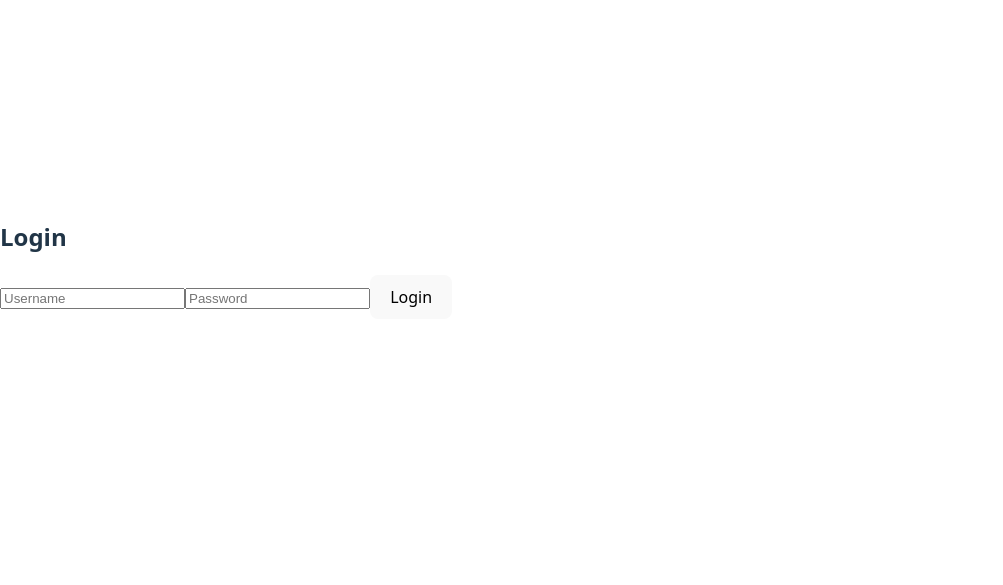
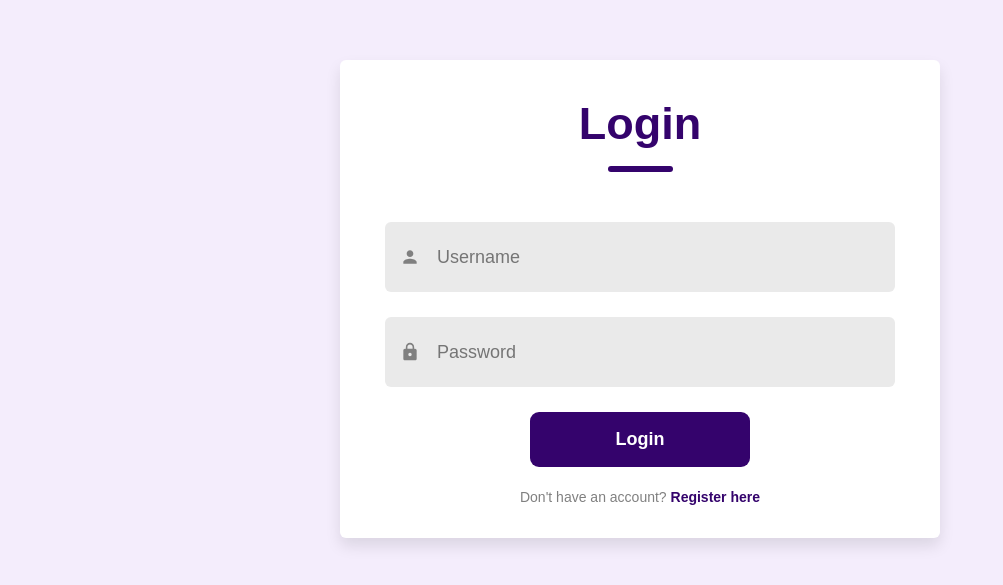
Before and after one commit to RachelliAA/FullStack5, a React (Vite) app in the folder fullstack5/: page / in a window 1280 px wide. Shown: the part 141-726 px from the top of the page, without its empty margins (0-1003 px from the left). Built offline with nearby package versions, Linux system fonts and the light colour scheme.

Commit message:
Login/Register/RegisterDetails css

```diff
--- a/fullstack5/package.json
+++ b/fullstack5/package.json
@@ -15,6 +15,7 @@
     "json-server": "^1.0.0-beta.3",
     "react": "^19.1.0",
     "react-dom": "^19.1.0",
+    "react-icons": "^5.5.0",
     "react-router-dom": "^7.6.0"
   },
   "devDependencies": {
--- a/fullstack5/src/components/LogIn.jsx
+++ b/fullstack5/src/components/LogIn.jsx
@@ -2,6 +2,9 @@
 import { useState } from 'react';
 import axios from 'axios';
 import { useNavigate } from 'react-router-dom';
+
+import { MdPerson, MdLock } from 'react-icons/md';
+import classes from './Login.module.css';
 
 
 function Login() {
@@ -35,23 +38,48 @@ function Login() {
     };
 
     return (
-        <form onSubmit={handleLogin}>
-            <h2>Login</h2>
+        <div className={classes.body}>
+            <div className={classes.container}>
+                <div className={classes.header}>
+                    <div className={classes.text}>Login</div>
+                    <div className={classes.underLine}></div>
+                </div>
+
+                <form onSubmit={handleLogin} className={classes.inputs}>
+                    {/* Username input */}
+                    <div className={classes.input}>
+                        <MdPerson className={classes.icon} />
                         <input
                             type="text"
                             placeholder="Username"
                             value={username}
                             onChange={(e) => setUsername(e.target.value)}
                         />
+                    </div>
+
+                    {/* Password input */}
+                    <div className={classes.input}>
+                        <MdLock className={classes.icon} />
                         <input
                             type="password"
                             placeholder="Password"
                             value={password}
                             onChange={(e) => setPassword(e.target.value)}
                         />
-            <button type="submit">Login</button>
-            {error && <p>{error}</p>}
+                    </div>
+                    {error && <p style={{ color: 'red', textAlign: 'center' }}>{error}</p>}
+
+                    <button type="submit" className={classes.submit} >Login</button>
                 </form>
+
+                <div className={classes.link}>
+                    Don't have an account?&nbsp;
+                    <span onClick={() => navigate('/register')} style={{ cursor: 'pointer', color: '#34036c', fontWeight: 'bold' }}>
+                        Register here
+                    </span>
+                </div>
+            </div>
+        </div>
     );
 }
 
--- /dev/null
+++ b/fullstack5/src/components/Login.module.css
@@ -0,0 +1,133 @@
+body {
+    font-family: sans-serif;
+    margin: 0;
+    min-height: 100vh;
+    background-color: #f4edfc;
+    display: flex;
+    align-items: center;
+    justify-content: center;
+    padding: 40px 20px;
+}
+
+.container {
+    display: flex;
+    flex-direction: column;
+    margin: auto;
+    width: 600px;
+    background-color: #fff;
+    padding-bottom: 30px;
+    border-radius: 6px;
+    box-shadow: 0 8px 15px rgba(0, 0, 0, 0.1);
+}
+
+.header {
+    display: flex;
+    flex-direction: column;
+    align-items: center;
+    gap: 9px;
+    width: 100%;
+    margin-top: 30px;
+}
+
+.text {
+    color: #34036c;
+    font-size: 45px;
+    font-weight: bold;
+}
+
+.underLine {
+    width: 65px;
+    height: 6px;
+    background: #34036c;
+    border-radius: 9px;
+}
+
+.inputs {
+    margin-top: 50px;
+    display: flex;
+    flex-direction: column;
+    gap: 25px;
+}
+
+.input {
+    display: flex;
+    align-items: center;
+    margin: auto;
+    width: 480px;
+    height: 70px;
+    background: #eaeaea;
+    border-radius: 6px;
+    padding: 0 15px;
+}
+
+.input .icon {
+    margin-right: 15px;
+    font-size: 20px;
+    color: gray;
+}
+
+.input input {
+    flex: 1;
+    height: 50px;
+    background: transparent;
+    border: none;
+    outline: none;
+    color: gray;
+    font-size: 18px;
+}
+
+.submit {
+    display: flex;
+    justify-content: center;
+    align-items: center;
+    margin: auto;
+    width: 220px;
+    height: 55px;
+    background: #34036c;
+    color: white;
+    border-radius: 9px;
+    font-size: 18px;
+    font-weight: 700;
+    cursor: pointer;
+    border: none;
+    transition: background 0.3s;
+}
+
+.submit:hover {
+    background: #4d0d91;
+}
+
+.link {
+    display: flex;
+    justify-content: center;
+    margin-top: 20px;
+    color: gray;
+    font-size: 14px;
+}
+
+.link a {
+    color: #34036c;
+    text-decoration: none;
+    font-weight: bold;
+}
+
+.link a:hover {
+    text-decoration: underline;
+}
+
+
+
+.sectionTitle {
+    color: #34036c;
+    font-size: 25px;
+    font-weight: bold;
+    margin-bottom: 0;
+    margin-right: 10px;
+}
+
+.addressGrid {
+    display: grid;
+    grid-template-columns: 1fr 1fr;
+    gap: 15px;
+    margin-bottom: 20px;
+}
--- a/fullstack5/src/components/Register.jsx
+++ b/fullstack5/src/components/Register.jsx
@@ -1,6 +1,9 @@
 import { useState } from 'react';
 import axios from 'axios';
 import { useNavigate } from 'react-router-dom';
+
+import { MdPerson, MdLock } from 'react-icons/md';
+import classes from './login.module.css';
 
 function Register() {
 
@@ -40,9 +43,15 @@ function Register() {
     };
 
     return (
-        <form onSubmit={handleRegister}>
-            <h2>Register</h2>
+        <div className={classes.container}>
+            <div className={classes.header}>
+                <div className={classes.text}>Register</div>
+                <div className={classes.underLine}></div>
+            </div>
 
+            <form className={classes.inputs} onSubmit={handleRegister}>
+                <div className={classes.input}>
+                    <MdPerson className={classes.icon} />
                     <input
                         type="text"
                         placeholder="Username"
@@ -50,7 +59,10 @@ function Register() {
                         onChange={(e) => setUsername(e.target.value)}
                         required
                     />
+                </div>
 
+                <div className={classes.input}>
+                    <MdLock className={classes.icon} />
                     <input
                         type="password"
                         placeholder="Password"
@@ -58,7 +70,10 @@ function Register() {
                         onChange={(e) => setPassword(e.target.value)}
                         required
                     />
+                </div>
 
+                <div className={classes.input}>
+                    <MdLock className={classes.icon} />
                     <input
                         type="password"
                         placeholder="Verify Password"
@@ -66,10 +81,20 @@ function Register() {
                         onChange={(e) => setVerifyPassword(e.target.value)}
                         required
                     />
+                </div>
 
-            <button type="submit">Continue</button>
-            {error && <p>{error}</p>}
+                <button type="submit" className={classes.submit}>Register Details</button>
+
+                {error && <p style={{ color: 'red', textAlign: 'center' }}>{error}</p>}
             </form>
+
+            <div className={classes.link}>
+                Don't have an account?&nbsp;
+                <span onClick={() => navigate('/login')} style={{ cursor: 'pointer', color: '#34036c', fontWeight: 'bold' }}>
+                    Login here
+                </span>
+            </div>
+        </div>
     );
 }
 
--- a/fullstack5/src/components/RegisterDetails.jsx
+++ b/fullstack5/src/components/RegisterDetails.jsx
@@ -1,6 +1,8 @@
 import { useState, useEffect } from 'react';
 import { useNavigate } from 'react-router-dom';
 import axios from 'axios';
+
+import classes from './registerDetails.module.css';
 
 function RegisterDetails() {
 
@@ -79,31 +81,71 @@ function RegisterDetails() {
 
     // Form for entering detailed user information
     return (
-    <form onSubmit={handleSubmit}>
-      <h2>Complete Your Profile</h2>
 
+
+        <form onSubmit={handleSubmit} className={classes.container}>
+            <div className={classes.text}>Complete Your Profile</div>
+
+            <div className={classes.sectionTitle}>Basic Information</div>
+            <div className={classes.grid}>
+                <div className={classes.inputGroup}>
                     <input placeholder="Full Name" value={name} onChange={(e) => setName(e.target.value)} required />
+                </div>
+                <div className={classes.inputGroup}>
                     <input placeholder="Email" value={email} onChange={(e) => setEmail(e.target.value)} required />
+                </div>
+            </div>
 
-      <h4>Address</h4>
+            <div className={classes.sectionTitle}>Address</div>
+            <div className={classes.grid}>
+                <div className={classes.inputGroup}>
                     <input placeholder="Street" value={street} onChange={(e) => setStreet(e.target.value)} />
+                </div>
+                <div className={classes.inputGroup}>
                     <input placeholder="Suite" value={suite} onChange={(e) => setSuite(e.target.value)} />
+                </div>
+                <div className={classes.inputGroup}>
                     <input placeholder="City" value={city} onChange={(e) => setCity(e.target.value)} />
+                </div>
+                <div className={classes.inputGroup}>
                     <input placeholder="Zipcode" value={zipcode} onChange={(e) => setZipcode(e.target.value)} />
+                </div>
+                <div className={classes.inputGroup}>
                     <input placeholder="Latitude" value={lat} onChange={(e) => setLat(e.target.value)} />
+                </div>
+                <div className={classes.inputGroup}>
                     <input placeholder="Longitude" value={lng} onChange={(e) => setLng(e.target.value)} />
+                </div>
+            </div>
 
-      <h4>Contact Info</h4>
-      <input placeholder="Phone" value={phone} onChange={(e) => setPhone(e.target.value)} required/>
+            <div className={classes.sectionTitle}>Contact Info</div>
+            <div className={classes.grid}>
+                <div className={classes.inputGroup}>
+                    <input placeholder="Phone" value={phone} onChange={(e) => setPhone(e.target.value)} required />
+                </div>
+                <div className={classes.inputGroup}>
                     <input placeholder="Website (used as password)" value={website} onChange={(e) => setWebsite(e.target.value)} required />
+                </div>
+            </div>
 
-      <h4>Company Info</h4>
+            <div className={classes.sectionTitle}>Company Info</div>
+            <div className={classes.grid}>
+                <div className={classes.inputGroup}>
                     <input placeholder="Company Name" value={companyName} onChange={(e) => setCompanyName(e.target.value)} />
+                </div>
+                <div className={classes.inputGroup}>
                     <input placeholder="Catch Phrase" value={catchPhrase} onChange={(e) => setCatchPhrase(e.target.value)} />
+                </div>
+                <div className={classes.inputGroup}>
                     <input placeholder="Business (bs)" value={bs} onChange={(e) => setBs(e.target.value)} />
+                </div>
+            </div>
 
+            <div className={classes.grid}>
                 <button type="submit">Finish Registration</button>
+            </div>
         </form>
+
     );
 }
 
--- /dev/null
+++ b/fullstack5/src/components/RegisterDetails.module.css
@@ -0,0 +1,60 @@
+.container {
+    padding: 30px;
+    display: flex;
+    flex-direction: column;
+    margin: auto;
+    width: 600px;
+    background-color: #fff;
+    padding-bottom: 30px;
+    border-radius: 6px;
+    box-shadow: 0 8px 15px rgba(0, 0, 0, 0.1);
+}
+
+.text {
+    text-align: center;
+    margin-bottom: 30px;
+    color: #34036c;
+    font-size: 45px;
+    font-weight: bold;
+}
+
+.sectionTitle {
+    font-size: 20px;
+    font-weight: bold;
+    color: #34036c;
+    margin-top: 30px;
+    margin-bottom: 10px;
+}
+
+.grid {
+    display: grid;
+    grid-template-columns: 1fr 1fr;
+    gap: 15px;
+    margin-bottom: 20px;
+}
+
+.inputGroup input {
+    width: 100%;
+    padding: 8px 10px;
+    font-size: 14px;
+    border: 1px solid #aaa;
+    border-radius: 6px;
+    box-sizing: border-box;
+}
+
+button {
+    grid-column: span 2;
+    padding: 10px;
+    font-size: 16px;
+    background-color: #34036c;
+    color: white;
+    border: none;
+    border-radius: 6px;
+    cursor: pointer;
+    transition: background-color 0.2s ease;
+    height: 45px;
+}
+
+button:hover {
+    background-color: #4a058a;
+}
```
Also changed, not shown: 1 other file (tests, documents, lock files or other folders). Lines whose indentation alone changed are shown as unchanged.
